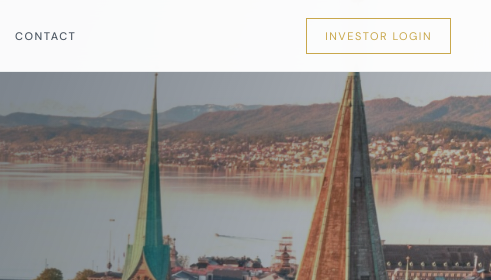
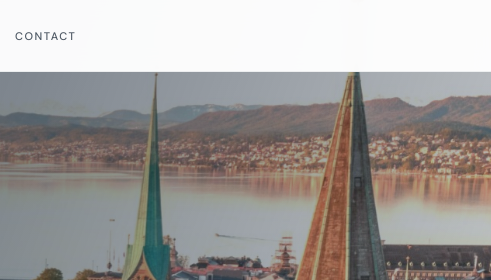
Before and after one commit to Marcowinni/basso-global-partners-website, a plain HTML site: page index.html in a window 1280 px wide. Shown: the top 280 px of the page, 789-1280 px from the left. Drawn offline with nearby package versions, Linux system fonts and the light colour scheme.

Commit message:
feat(nav): remove Investor Login placeholder button
No portal exists yet; placeholder removed from nav incl. its CSS and
the click-neutralizer in enhance.js. Re-add once a real portal URL exists.

Co-Authored-By: Claude Fable 5 <noreply@anthropic.com>

```diff
--- a/css/responsive.css
+++ b/css/responsive.css
@@ -53,7 +53,6 @@
   /* Nav → hamburger */
   #mainNav{padding:0 18px !important;justify-content:space-between !important}
   #mainNav > div:not(.nav-links){position:static !important;left:auto !important}
-  #mainNav .nav-login-btn{display:none}
   .nav-toggle{display:flex}
 
   #mainNav .nav-links{
--- a/css/styles.css
+++ b/css/styles.css
@@ -382,29 +382,6 @@ footer{background:var(--navy);border-top:1px solid rgba(201,168,76,0.2);padding:
 /* ───────────────────────── */
 
 
-    .nav-login-btn{
-        position:absolute;
-        right:40px;
-        top:50%;
-        transform:translateY(-50%);
-        font-size:11px;
-        letter-spacing:1.5px;
-        text-transform:uppercase;
-        color:#c9a84c;
-        border:1px solid #c9a84c;
-        padding:10px 18px;
-        text-decoration:none;
-        background:transparent;
-    }
-    .nav-login-btn:hover{
-        background:rgba(201,168,76,0.08);
-    }
-
-
-
-/* ───────────────────────── */
-
-
     .map-frame{
       position:absolute; top:0; left:0; right:0; bottom:0;
       width:100%; height:100%;
--- a/index.html
+++ b/index.html
@@ -19,7 +19,6 @@
 <!-- NAV -->
 
 <nav id="mainNav" style="display:flex;align-items:center;justify-content:center;">
-<a href="#" class="nav-login-btn">Investor Login</a>
   <div style="position:absolute;left:40px;display:flex;align-items:center;">
     <img src="assets/logo-nav.png" style="height:40px;">
   </div>
--- a/js/enhance.js
+++ b/js/enhance.js
@@ -151,16 +151,7 @@
     });
   }
 
-  /* ── 5. Neutralize the placeholder "Investor Login" jump ──────────
-     No portal yet; stop the href="#" from scrolling to the top. */
-  function setupLoginPlaceholder() {
-    var login = document.querySelector('.nav-login-btn');
-    if (login && login.getAttribute('href') === '#') {
-      login.addEventListener('click', function (e) { e.preventDefault(); });
-    }
-  }
-
-  /* ── 6. Hero oil lens — a soft round reveal of the painted hero that
+  /* ── 5. Hero oil lens — a soft round reveal of the painted hero that
      follows the cursor (mask position via CSS vars, lerped for smoothness).
      Pointer-driven, so it needs no reduced-motion guard; touch devices get
      the CSS-only crossfade instead (see styles.css @media hover:none). ── */
@@ -195,7 +186,7 @@
     hero.addEventListener('mouseleave', function () { hero.classList.remove('lens-active'); });
   }
 
-  /* ── 7. Mobile nav — inject a hamburger toggle (no markup change) ── */
+  /* ── 6. Mobile nav — inject a hamburger toggle (no markup change) ── */
   function setupMobileNav() {
     var nav = document.getElementById('mainNav');
     if (!nav || nav.querySelector('.nav-toggle')) return;
@@ -226,5 +217,4 @@
   setupCountUp();
   setupRouting();
   setupContactForm();
-  setupLoginPlaceholder();
 })();
```
